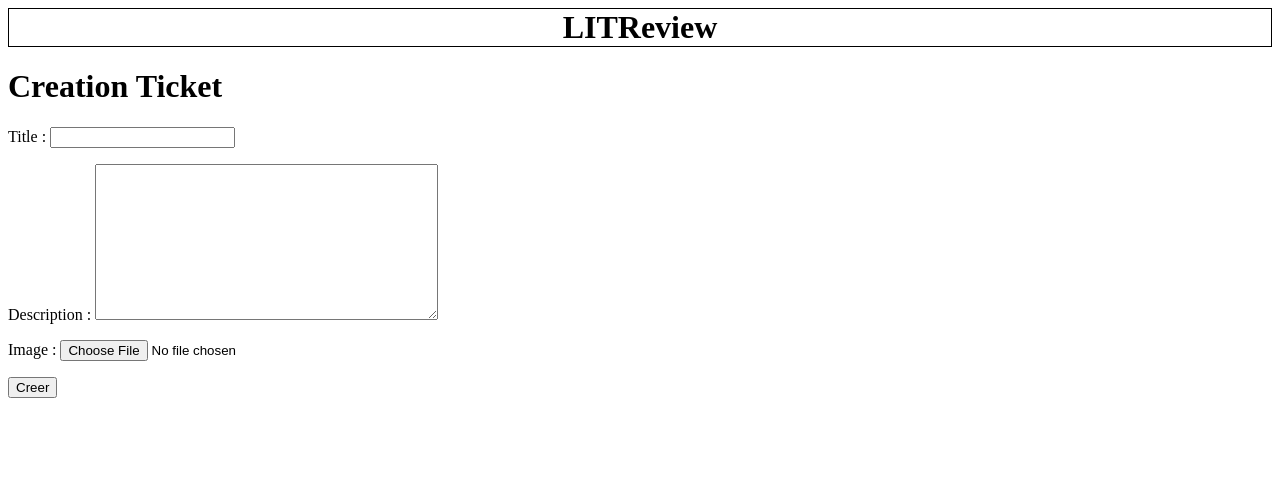
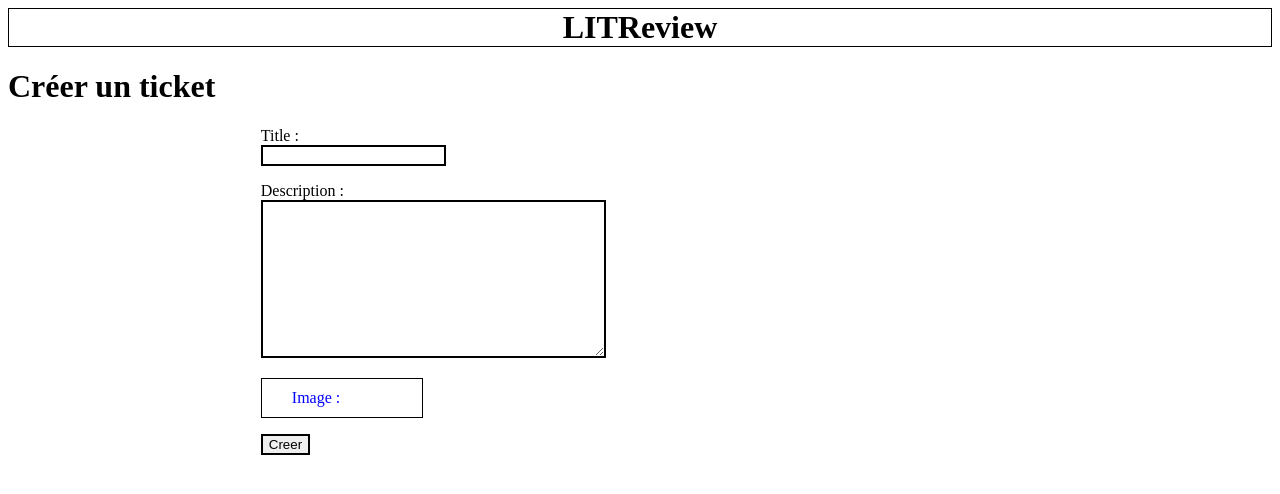
Before and after one commit to ClemiDouce/BookReview, a Django app: page /ticket/create/ in a window 1280 px wide. Shown: the top 494 px of the page. Run offline with Django 3.2, Linux system fonts and the light colour scheme; style sheets or scripts are compiled from the project's sources.

Commit message:
start css for crud page

```diff
--- /dev/null
+++ b/static/css/crud.css
@@ -0,0 +1,29 @@
+form {
+  width: 60%;
+  margin: auto auto;
+}
+
+label[for], input {
+  display: block;
+}
+
+input, textarea {
+  border: 2px solid black;
+}
+
+#id_image {
+  display: none;
+}
+
+label[for=id_image] {
+  color: blue;
+  cursor: pointer;
+  padding: 10px 30px;
+  border: 1px solid black;
+  width: 100px;
+}
+label[for=id_image]:hover {
+  color: red;
+}
+
+/*# sourceMappingURL=crud.css.map */
--- /dev/null
+++ b/static/css/crud.scss
@@ -0,0 +1,28 @@
+form {
+  width: 60%;
+  margin: auto auto;
+}
+
+label[for], input {
+  display: block;
+}
+
+input, textarea {
+  border: 2px solid black;
+}
+
+#id_image {
+  display: none;
+}
+
+label[for=id_image] {
+  color: blue;
+  cursor: pointer;
+  padding: 10px 30px;
+  border: 1px solid black;
+  width: 100px;
+
+  &:hover {
+    color: red;
+  }
+}
--- a/templates/ticket/create-ticket.html
+++ b/templates/ticket/create-ticket.html
@@ -1,13 +1,17 @@
 {% extends 'base.html' %}
+{% load static %}
+
+{% block head %}
+	<link rel="stylesheet" href="{% static 'css/crud.css' %}" type="text/css">
+{% endblock %}
 
 {% block title %}Creation Ticket{% endblock %}
 
 {% block content %}
-	<h1>Creation Ticket</h1>
+	<h1>Créer un ticket</h1>
 	<form method="POST" enctype="multipart/form-data">
 		{% csrf_token %}
 		{{ form.as_p }}
 		<input type="submit" value="Creer">
 	</form>
-
 {% endblock %}
```
Also changed, not shown: 1 other file.
